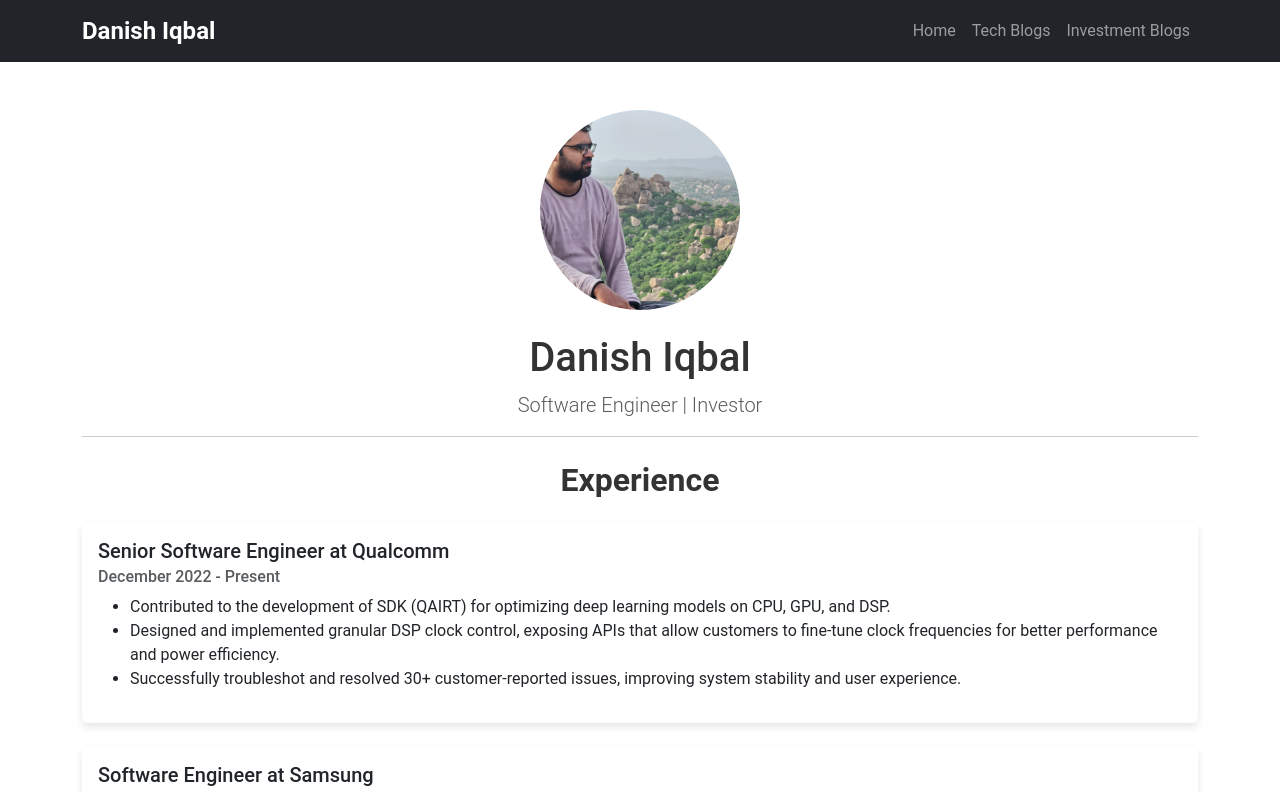
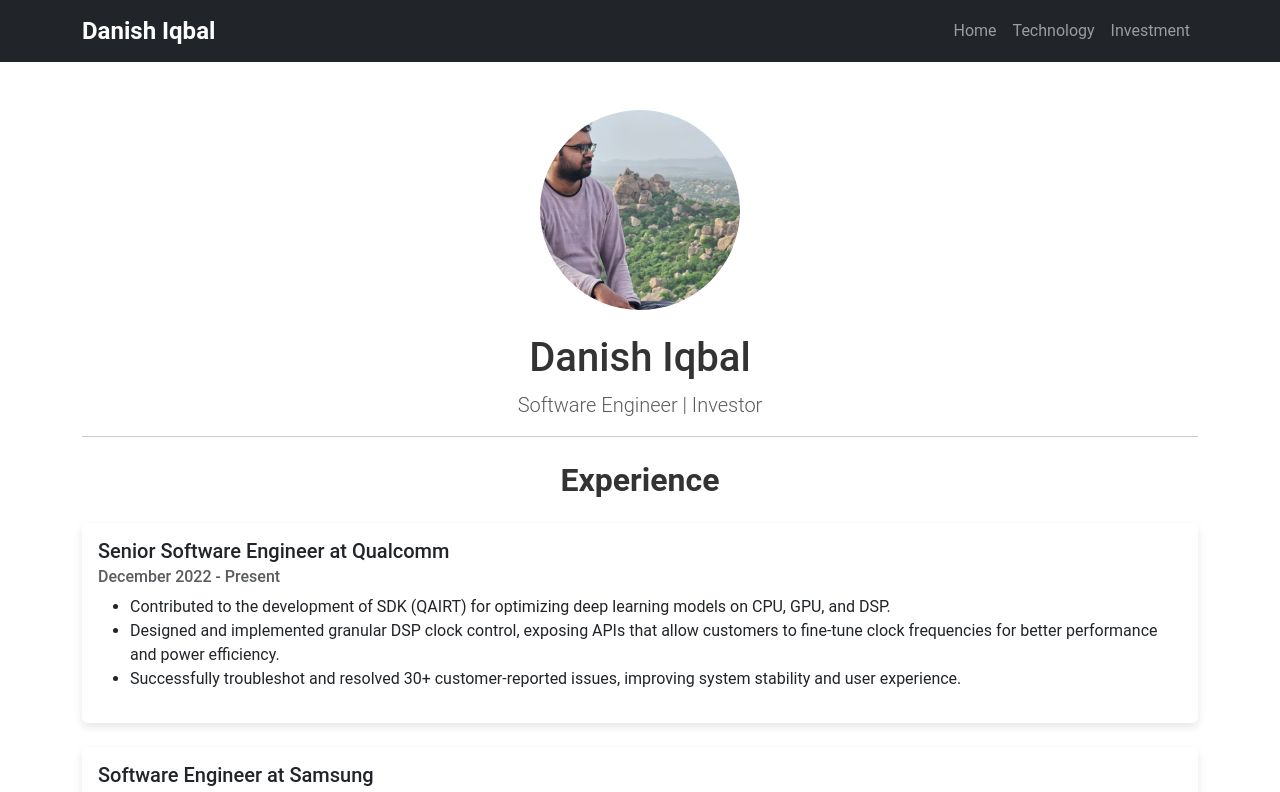
Before and after one commit to danishiqbal-11/portfolio, a React (Create React App) app: page / in a window 1280 px wide. Shown: the top 792 px of the page. Built offline with nearby package versions, Linux system fonts and the light colour scheme.

Commit message:
Update Header component and remove temporary file

```diff
--- a/src/components/Header.js
+++ b/src/components/Header.js
@@ -11,8 +11,8 @@ const Header = () => {
         <Navbar.Collapse id="basic-navbar-nav">
           <Nav className="ms-auto">
             <Nav.Link as={Link} to="/">Home</Nav.Link>
-            <Nav.Link as={Link} to="/technology">Tech Blogs</Nav.Link>
-            <Nav.Link as={Link} to="/investment">Investment Blogs</Nav.Link>
+            <Nav.Link as={Link} to="/technology">Technology</Nav.Link>
+            <Nav.Link as={Link} to="/investment">Investment</Nav.Link>
           </Nav>
         </Navbar.Collapse>
       </Container>
```
Also changed, not shown: commit_message.txt (deleted).
